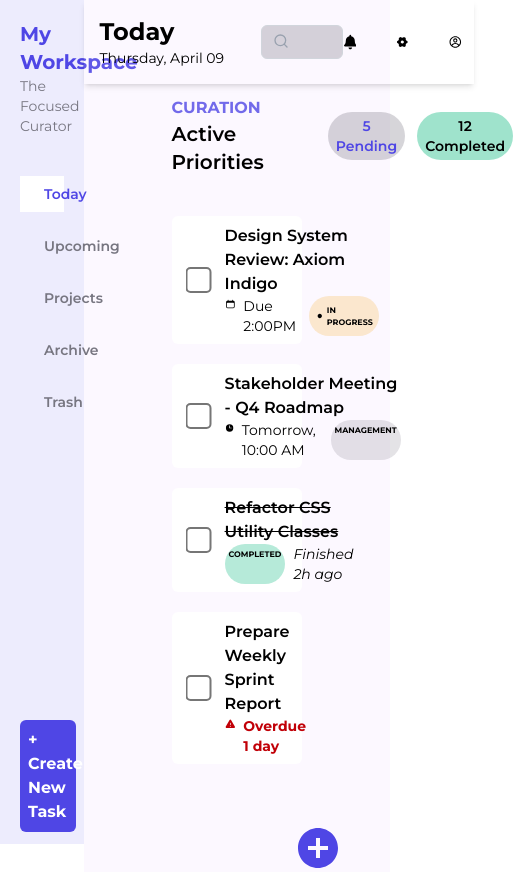
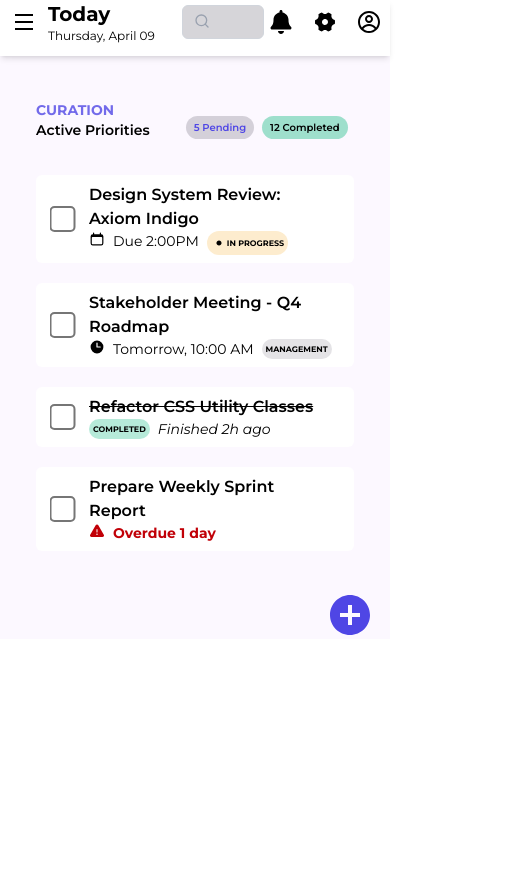
Before and after one commit to johnchuma/react-tailwind, a React (Vite) app: page / in a window 390 px wide. Shown: the whole page, 513 px wide, since content can reach past the window. After the commit the page ends 844 px from the top, so only its background shows below. Built offline with nearby package versions, Linux system fonts and the light colour scheme.

Commit message:
modified mainLayout, navbar, sidebar, landingPage and App

```diff
--- a/src/components/navbar.jsx
+++ b/src/components/navbar.jsx
@@ -1,17 +1,21 @@
 import { LuSearch } from "react-icons/lu";
 import { FaBell } from "react-icons/fa";
-import { RiSettings4Fill } from "react-icons/ri";
+import { RiSettings4Fill, RiMenuLine } from "react-icons/ri";
 import { CgProfile } from "react-icons/cg";
 
-const Navbar = () => {
+const Navbar = ({menu, setMenu}) => {
     return (
         <>
-            <div className="flex w-full bg-white/10 shadow-md py-4 fixed ">
-                <div className="block w-5/11 px-4">
-                    <h1 className="font-bold text-2xl">Today</h1>
-                    <p className="text-sm">Thursday, April 09 </p>
+            <div className={`flex items-center pb-3 space-x-5 lg:w-full bg-white shadow-md fixed`}>
+                <RiMenuLine
+                    onClick={() => setMenu(prev => !prev)}
+                    className="text-2xl mx-3 cursor-pointer lg:hidden"
+                />
+                <div className="block lg:w-5/11 lg:px-4">
+                    <h1 className="font-bold text-xl lg:text-2xl">Today</h1>
+                    <p className="text-xs lg:text-sm">Thursday, April 09 </p>
                 </div>
-                <div className="flex justify-center items-center w-6/11">
+                <div className="flex justify-center items-center space-x-4 lg:pr-15 w-6/11">
                     <div className="relative w-2/6">
                         <LuSearch className= "absolute left-3 top-2 text-gray-400" />
                         <input
@@ -20,7 +24,7 @@ const Navbar = () => {
                         className="w-full px-10 py-1 border border-gray-300 rounded-md bg-neutral/30"
                         />
                     </div>
-                    <div className="flex w-4/6 gap-10 p-3">
+                    <div className="flex lg:w-4/6 gap-5 lg:gap-10">
                         <FaBell className="text-2xl"/>
                         <RiSettings4Fill className="text-2xl" />
                         <CgProfile className="text-2xl" />
--- a/src/components/sidebar.jsx
+++ b/src/components/sidebar.jsx
@@ -3,14 +3,17 @@ import { FaRegCalendarAlt, FaFolder, FaArchive } from "react-icons/fa";
 import { HiTrash } from "react-icons/hi";
 import {useNavigate} from "react-router-dom"
 
-const Sidebar = () => {
+const Sidebar = ({menu}) => {
     const navigate= useNavigate();
     const pathname = window.location.pathname;
     return (
         <>
-            <div className="relative w-3/14 h-screen bg-primary/10 p-5">
-                <h2 className="text-primary font-bold text-xl">My Workspace</h2>
-                <p className="text-sm text-neutral">The Focused Curator</p>
+            <div
+                onClick={(e) => e.stopPropagation()}
+                className={`fixed top-0 left-0 h-screen z-50 w-64 bg-primary lg:bg-primary/10 p-5 lg:block lg:static lg:translate-x-0 transform transition-transform duration-300
+                ${menu ? "translate-x-0" : "-translate-x-full"}`}>
+                <h2 className="text-white lg:text-primary font-bold text-xl">My Workspace</h2>
+                <p className="text-sm text-white/90 lg:text-neutral">The Focused Curator</p>
 
                 <div className="space-y-4 mt-10">
                     {
@@ -45,7 +48,7 @@ const Sidebar = () => {
                                         navigate(item.pathname);
                                     }}
                                     className={`flex justify-start cursor-pointer py-2 px-2 items-center space-x-4
-                                    ${pathname === item.pathname ? "bg-white text-primary" : "text-neutral"}`}>
+                                    ${pathname === item.pathname ? "bg-white text-primary" : "lg:text-neutral text-white"}`}>
                                     {item.icon}
                                     <p className="text-sm font-semibold">{item.name}</p>
 
@@ -55,8 +58,9 @@ const Sidebar = () => {
 
                 </div>
 
-                <div className="absolute bottom-3 p-2 w-2/3 bg-primary rounded-md font-bold text-white">+ Create New Task</div>
+                <div className="absolute bottom-3 py-2 px-1 lg:w-2/3 bg-primary border border-white rounded-md font-bold text-white">+ Create New Task</div>
             </div>
+
         </>
      );
 }
--- a/src/layouts/mainLayout.jsx
+++ b/src/layouts/mainLayout.jsx
@@ -1,18 +1,26 @@
 import { Outlet } from "react-router-dom";
 import Navbar from "../components/navbar";
 import Sidebar from "../components/sidebar";
+import { useState } from "react";
 
 const MainLayout = () => {
-  return (
-    <div className="flex bg-white w-full">
-      <Sidebar />
-      <div className="w-11/14 bg-[#FCF8FF]">
-        <Navbar />
-        <div className="pt-24 px-12">
+  const [menu, setMenu] = useState(false)
+  return (<>
+    <div className="flex relative bg-white w-full">
+      <Sidebar menu ={menu} />
+      <div className="flex-1 bg-[#FCF8FF]">
+        <Navbar menu={menu} setMenu ={setMenu} />
+        <div className="pt-25 px-4 lg:px-12">
           <Outlet />
         </div>
       </div>
     </div>
+    {menu && (
+        <div
+          onClick={() => setMenu(false)}
+          className="fixed inset-0 bg-black/80 z-40 lg:hidden"
+        />
+      )}</>
   );
 };
 
--- a/src/pages/overviewPage.jsx
+++ b/src/pages/overviewPage.jsx
@@ -6,19 +6,19 @@ import { RxDotFilled } from "react-icons/rx";
 const OverviewPage = () => {
   return (
     <>
-        <div className="flex">
-          <div className="block w-8/12 px-10">
-            <h4 className="text-primary/80 font-bold text-ld">CURATION</h4>
-            <h2 className="text-xl font-semibold">Active Priorities</h2>
+        <div className="flex lg:gap-15">
+          <div className="block lg:w-8/12 px-5 lg:px-10">
+            <h4 className="text-primary/80 font-bold text-sm lg:text-lg">CURATION</h4>
+            <h2 className="lg:text-xl text-sm font-semibold">Active Priorities</h2>
           </div>
 
-          <div className=" flex w-4/12 m-4 px-10 gap-3">
-            <div className="bg-neutral/30 rounded-full px-2 py-1 text-center font-semibold text-primary text-sm">5 Pending</div>
-            <div className="bg-secondary/40 rounded-full px-2 py-1 text-center font-semibold text-sm">12 Completed</div>
+          <div className=" flex lg:w-4/12 m-4 gap-2 lg:gap-5">
+            <div className="bg-neutral/30 rounded-full px-2 py-1 text-center inline font-semibold text-primary text-[10px] lg:text-sm">5 Pending</div>
+            <div className="bg-secondary/40 rounded-full px-2 py-1 text-center font-semibold text-[10px] lg:text-sm">12 Completed</div>
           </div>
         </div>
 
-        <div className="p-5">
+        <div className="lg:p-5">
 
           <div className="flex bg-white space-x-5 m-5 px-5 py-2 rounded-md">
             <input type="checkbox" className="scale-200" />
--- a/src/pages/upcomingPage.jsx
+++ b/src/pages/upcomingPage.jsx
@@ -22,7 +22,7 @@ const UpcomingPage = () => {
           <span className="text-neutral/40 text-sm font-bold">March 13</span>
         </div>
 
-        <div className="flex justify-between gap-5">
+        <div className="lg:flex block space-y-10 justify-between gap-5">
           <div className="bg-white rounded-md border-l-red-800 border-l-5 p-2 space-y-5 py-5">
             <div className="flex justify-between">
               <p className="text-[12px] bg-red-300 rounded-full px-2 py-1 font-bold text-red-900">URGENT</p>
@@ -64,7 +64,7 @@ const UpcomingPage = () => {
           <span className="text-neutral/40 text-sm font-bold">March 16-17</span>
         </div>
 
-        <div className="flex gap-5">
+        <div className="lg:flex block space-y-10 lg:gap-5">
           <div className="bg-white p-2 space-y-2 rounded-md pb-5 py-8">
             <div className="flex items-center">
               <PiDotFill className="text-red-950 text-lg" />
@@ -75,7 +75,7 @@ const UpcomingPage = () => {
               curated approach to digital design and user narrative.</p>
             <div className="flex gap-5 items-center">
               <div className="bg-primary/10 px-2 py-1 font-bold rounded-md text-sm text-primary">Continue Focus</div>
-              <p className="italic text-lg text-neutral">Next step: Finalize mobile views</p>
+              <p className="italic text-lg font-semibold text-neutral">Next step: Finalize mobile views</p>
             </div>
           </div>
 
```
